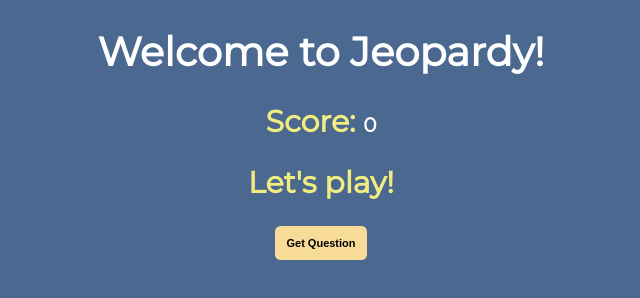
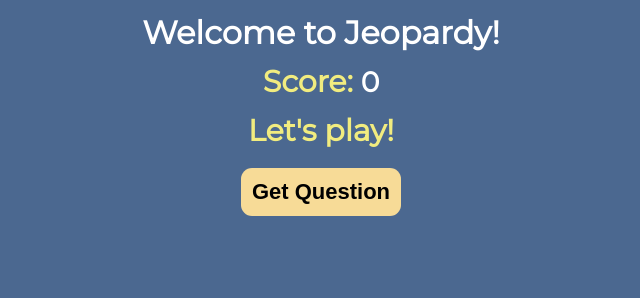
Before and after one commit to fhoward123/my-jeopardy, a website: page public/index.html in a window 1280 px wide. Shown: the whole page, without its empty margins (319-959 px from the left). Drawn offline with nearby package versions, Linux system fonts and the light colour scheme.

Commit message:
Adjust for better play on mobile device

```diff
--- a/public/css/main.css
+++ b/public/css/main.css
@@ -8,6 +8,7 @@
     display: block;
     text-align: center;
     font-family: 'Montserrat', sans-serif;
+    line-height: 1.5em;
 }
 div {
     width: 600px;
@@ -15,11 +16,11 @@
     padding: 0 2em;
 }
 .btn {
-    padding: 1em;
+    padding: 0.5em;
     border-style: none;
     border-radius: 0.5em;
     font-weight: 600;
-    font-size: 11px;
+    font-size: 22px;
     margin: 0 0.3em;
     position: relative;
     transition-duration: 0.1s;
@@ -46,7 +47,7 @@
     transition: 0s
 }
 h1 {
-    font-size: 40px;
+    font-size: 32px;
 }
 h2 {
     font-size: 30px;
@@ -58,13 +59,13 @@
     font-size: 20px;
 }
 .largeText {
-    font-size: 20px
+    font-size: 28px
 }
 .mediumText {
-    font-size: 17px;
+    font-size: 24px;
 }
 .smallText {
-    font-size: 14px;
+    font-size: 20px;
 }
 #sub {
     background-color: #ff7ca9;
@@ -84,7 +85,7 @@
     border-radius: 0;
     padding-left: 4em;
     padding-right: 4em;
-    font-size: 14px;
+    /* font-size: 14px; */
 }
 .white {
     color: white
--- a/public/index.html
+++ b/public/index.html
@@ -14,7 +14,7 @@
         <div>
             <h2><span class="mustard">Score: </span><span class="white largeText"> {{jepCtrlr.score}}</span></h2>
         </div>
-        <div class="mustard">
+        <div ng-if="! jepCtrlr.showAnsBtn" class="mustard">
             <h2>Let's play!</h2>
         </div>
         <div ng-if="! jepCtrlr.showAnsBtn">
--- a/server.js
+++ b/server.js
@@ -4,10 +4,11 @@
 
 //Express listener
 app.listen(PORT, ()=> {
-    console.log('Forum App listening...');
+    console.log('Jeopardy listening...');
 });
 
-app.use(express.static('public'));      //make public folder available
+//make public folder available
+app.use(express.static('public'));
 
 //404 error
 app.get('*', (req, res) => {
```
